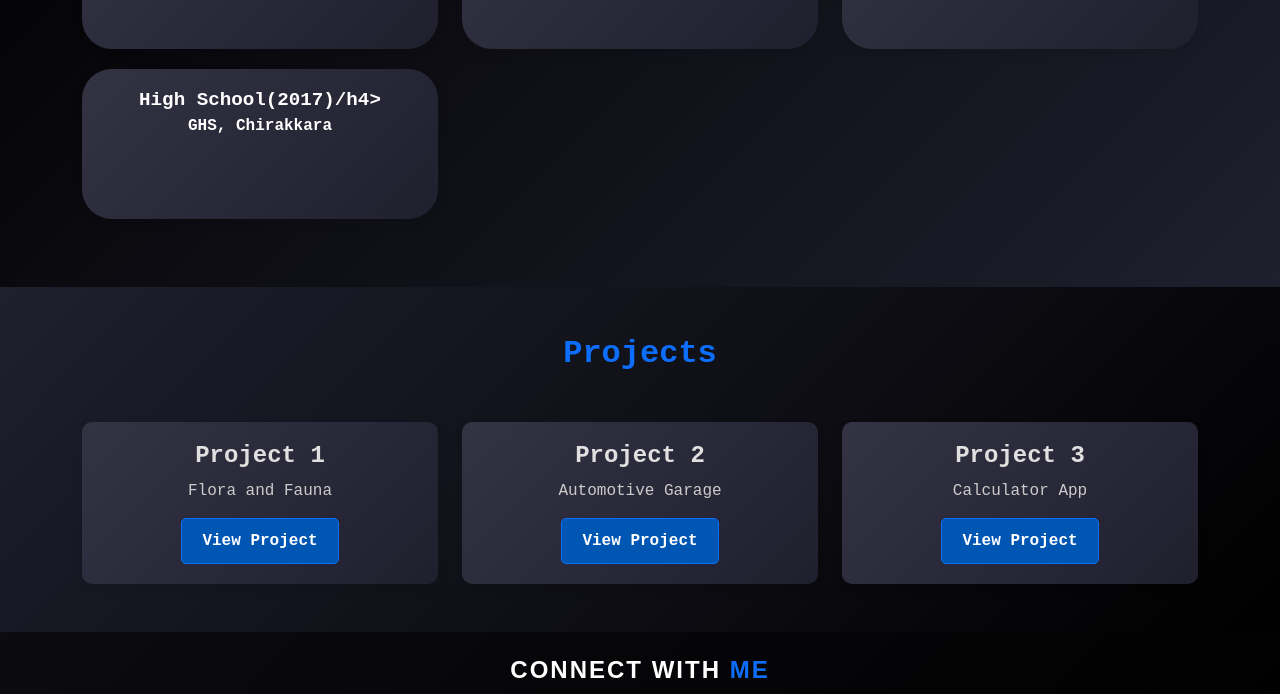
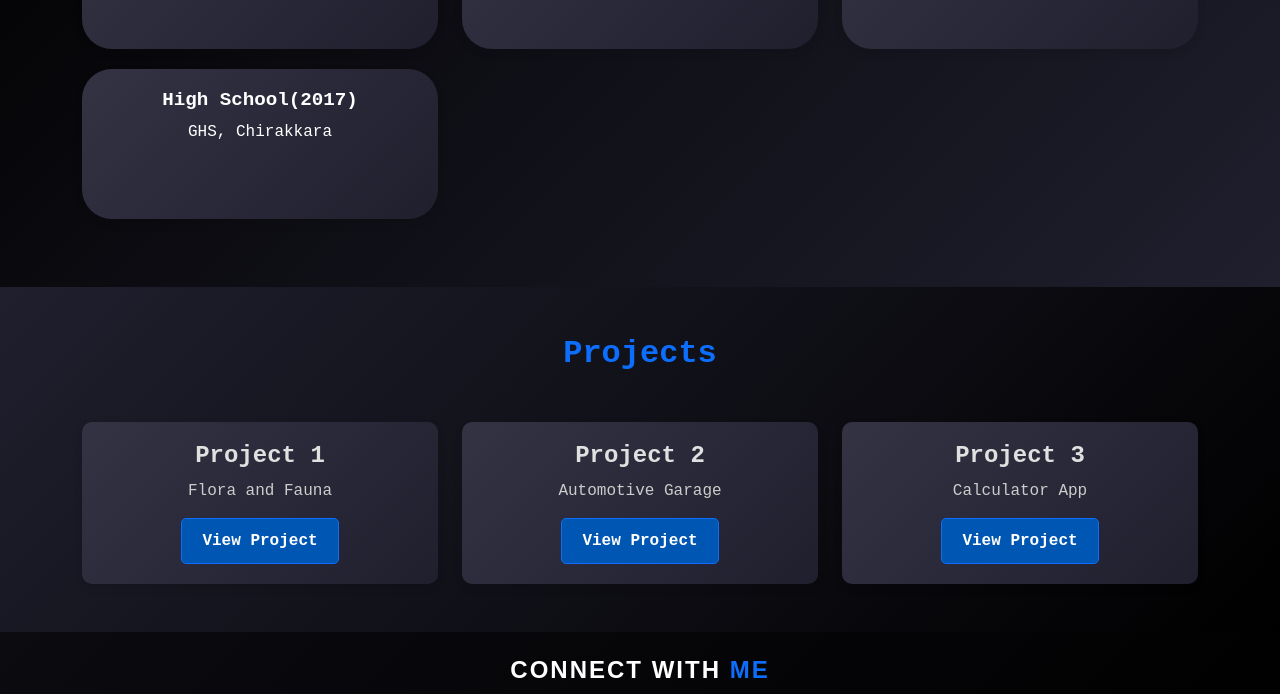
Before and after one commit to Midhun13/revathy, a plain HTML site: page index.html in a window 1280 px wide. Shown: the part 2141-2835 px from the top of the page. Drawn offline with nearby package versions, Linux system fonts and the light colour scheme.

Commit message:
Update index.html

```diff
--- a/index.html
+++ b/index.html
@@ -219,7 +219,7 @@
 
                 <div class="col-md-4">
                     <div class="education-item">
-                        <h4>High School(2017)/h4>
+                        <h4>High School(2017)</h4>
                         <p class="institution">GHS, Chirakkara</p>
                     </div>
                 </div>
```
